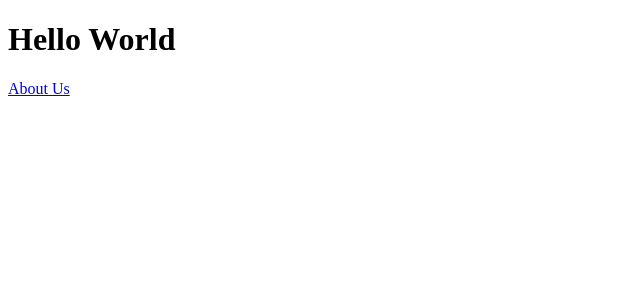
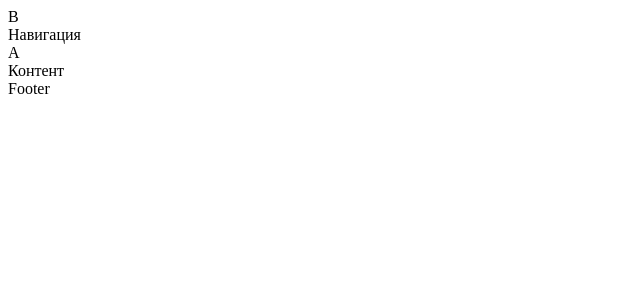
Before and after one commit to pshigotskaya26/online-banking-2023-team, a React (Create React App) app: page / in a window 1280 px wide. Shown: the top 300 px of the page, without its empty margins (0-640 px from the left). Built offline with nearby package versions, Linux system fonts and the light colour scheme.

Commit message:
feat: added basic layout

```diff
--- /dev/null
+++ b/src/components/footer/index.tsx
@@ -0,0 +1,7 @@
+import React, { FC } from 'react';
+
+const Footer: FC = () => {
+  return <div>Footer</div>;
+};
+
+export default Footer;
--- /dev/null
+++ b/src/components/header/index.tsx
@@ -0,0 +1,12 @@
+import React from 'react'
+import './style.css'
+
+const Header: React.FC = (): JSX.Element => {
+  return <div className={'header'}>
+    <div className={'header__logo'}>B</div>
+    <div className={'header__nav'}>Навигация</div>
+    <div className={'header__avatar'}>A</div>
+  </div>
+}
+
+export default Header
--- /dev/null
+++ b/src/components/header/style.css
@@ -0,0 +1,15 @@
+.header {
+    @apply flex flex-row justify-center items-center h-12;
+}
+
+.header__logo {
+    @apply w-14 bg-red-50;
+}
+
+.header__nav {
+    @apply grow;
+}
+
+.header__avatar {
+    @apply w-14;
+}
--- a/src/index.tsx
+++ b/src/index.tsx
@@ -10,7 +10,6 @@ const root = ReactDOM.createRoot(
 );
 
 const router = createBrowserRouter(routes);
-
 root.render(<RouterProvider router={router} />);
 
 reportWebVitals();
--- /dev/null
+++ b/src/layouts/client/index.css
@@ -0,0 +1,3 @@
+/*.btn-primary {*/
+/*    @apply py-2 px-4 bg-blue-500 text-white font-semibold rounded-lg shadow-md hover:bg-blue-700 focus:outline-none focus:ring-2 focus:ring-blue-400 focus:ring-opacity-75;*/
+/*}*/
--- /dev/null
+++ b/src/layouts/client/index.tsx
@@ -0,0 +1,20 @@
+import './index.css';
+import Header from '../../components/header';
+import Footer from '../../components/footer';
+import React from 'react';
+
+interface ClientLayoutProps {
+  children: React.ReactNode
+}
+
+const ClientLayout: React.FC<ClientLayoutProps> = ({ children }) => {
+  return (
+    <div className={'container mx-auto'}>
+      <Header />
+      <div>{children}</div>
+      <Footer />
+    </div>
+  );
+};
+
+export default ClientLayout;
--- /dev/null
+++ b/src/pages/dashboard/index.tsx
@@ -0,0 +1,12 @@
+import ClientLayout from '../../layouts/client';
+import React from 'react';
+
+const DashboardPage = (): JSX.Element => {
+  return (
+    <ClientLayout>
+      <div>Контент</div>
+    </ClientLayout>
+  );
+};
+
+export default DashboardPage;
```
Also changed, not shown: src/routes/index.tsx (+7 -2 lines), tsconfig.eslint.json (added, +8 -0 lines), .eslintrc.js (added), .eslintrc.json (deleted), src/index.css (line endings or trailing spaces).
